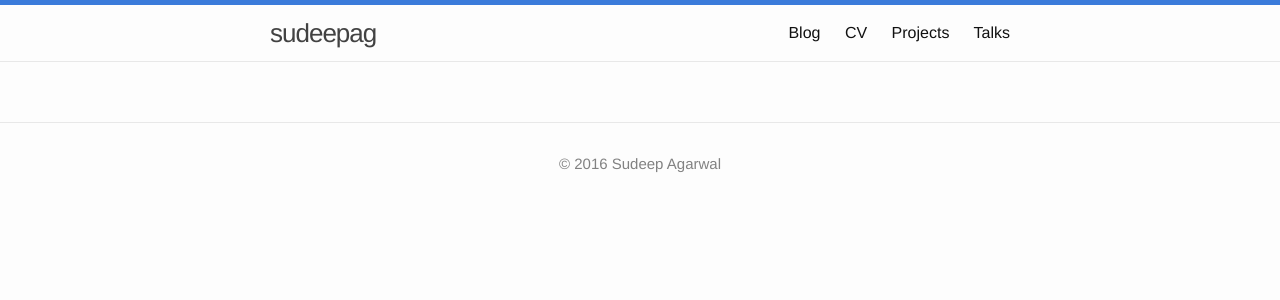
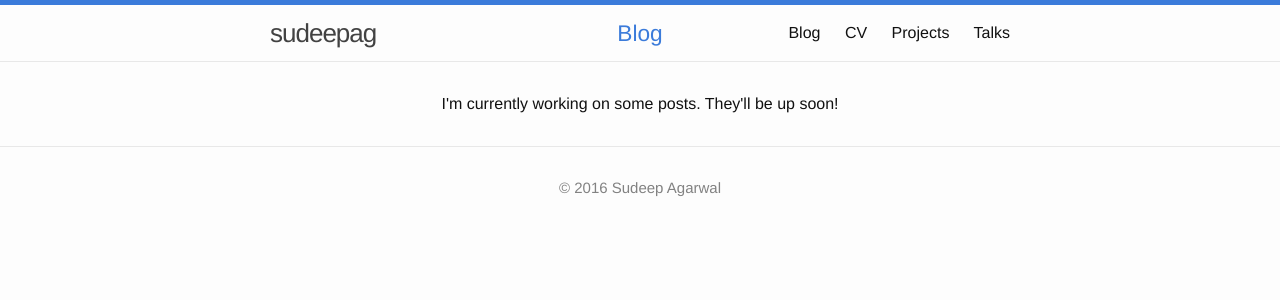
Before and after one commit to sudeepag/sudeep.co, a Jekyll site: the page built from blog.html, in a window 1280 px wide. Shown: the top 300 px of the page. Built offline with Jekyll 4.4.1, drawn with Linux system fonts in a browser that asks for light colours.

Commit message:
Update posts page.

```diff
--- a/_includes/header.html
+++ b/_includes/header.html
@@ -3,6 +3,24 @@
   <div class="wrapper">
 
     <a class="site-title" href="{{ site.baseurl }}/">{{ site.title }}</a>
+
+    {% if page.title %}
+        {% assign isPost = false %}
+        {% for post in site.posts %}
+            {% if post.url == page.url %}
+                {% assign isPost = true %} <!-- "site.pages contains page" won't work -->
+                {% break %}
+            {% endif %}
+        {% endfor %}
+
+        <span class="page-title">
+            {% if isPost == false %}
+                {{ page.title }}
+            {% else %}
+                Post
+            {% endif %}
+        </span>
+    {% endif %}
 
     <nav class="site-nav">
       <a href="#" class="menu-icon">
@@ -15,9 +33,9 @@
 
       <div class="trigger">
         {% for my_page in site.pages %}
-          {% if my_page.title %}
-          <a class="page-link" href="{{ my_page.url | prepend: site.baseurl }}">{{ my_page.title }}</a>
-          {% endif %}
+            {% if my_page.title %}
+            <a class="page-link" href="{{ my_page.url | prepend: site.baseurl }}">{{ my_page.title }}</a>
+            {% endif %}
         {% endfor %}
       </div>
     </nav>
--- a/_sass/_layout.scss
+++ b/_sass/_layout.scss
@@ -22,6 +22,20 @@
     &:visited {
         color: $grey-color-dark;
     }
+}
+
+.page-title {
+    text-align: center;
+    display: block;
+    position: absolute;
+    top: 0;
+    left: 0;
+    width: 100%;
+    height: 100%;
+    z-index: -1;
+    font-size: 17pt;
+    line-height: 56px;
+    color: $blue;
 }
 
 .site-nav {
@@ -91,8 +105,6 @@
         }
     }
 }
-
-
 
 /**
  * Site footer
--- a/blog.html
+++ b/blog.html
@@ -3,3 +3,22 @@ title: Blog
 layout: default
 permalink: /blog/
 ---
+
+{% if site.posts != empty %}
+    <ul class="post-list">
+        {% for post in site.posts %}
+    	    <li>
+    	       <a class="post-link" href="{{ post.url | prepend: site.baseurl }}">{{ post.title }}</a>
+    	       <span class="post-meta">{{ post.date | date: "%b %-d, %Y at %I:%M %p" }}</span>
+    	       <p>
+    	           {{ post.excerpt | strip_html }}<a href="{{ post.url | prepend: site.baseurl }}">...read more</a>
+    	       </p>
+    	   </li>
+        {% endfor %}
+    </ul>
+    <p class="rss-subscribe">subscribe <a href="{{ "/feed.xml" | prepend: site.baseurl }}">via RSS</a></p>
+{% else %}
+    <div style="text-align: center">
+        I'm currently working on some posts. They'll be up soon!
+    </div>
+{% endif %}
--- a/index.html
+++ b/index.html
@@ -43,7 +43,8 @@ layout: default
                 You can check out some of my <a href="/projects/">projects</a> and <a href="/talks/">talks</a>.
             </p>
             <p>
-                I am currently interning at <a href="http://vitallabs.co">Vital Labs</a>, where I'm working to improve the analysis of blood pressure data.
+                I am currently interning at <a href="http://vitallabs.co">Vital Labs</a>,
+                where I'm working to improve the analysis of blood pressure data using sensors in smartphones.
                 I'm also a True Fellow this summer with <a href="https://trueventures.com">True Ventures</a>.
             </p>
 			<p>
```
Also changed, not shown: _posts/2016-05-20-welcome-to-jekyll.markdown (deleted, +0 -25 lines).
